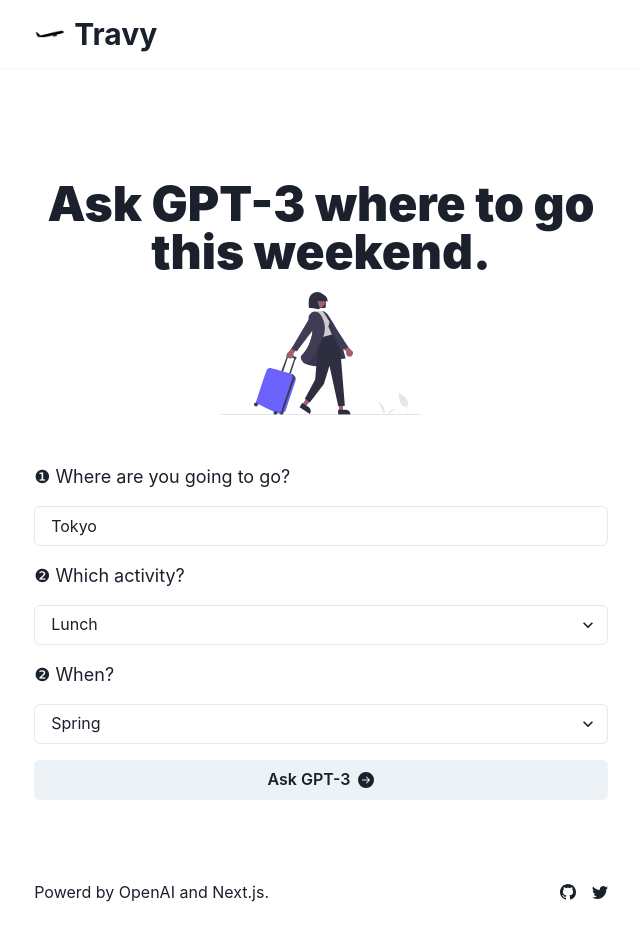
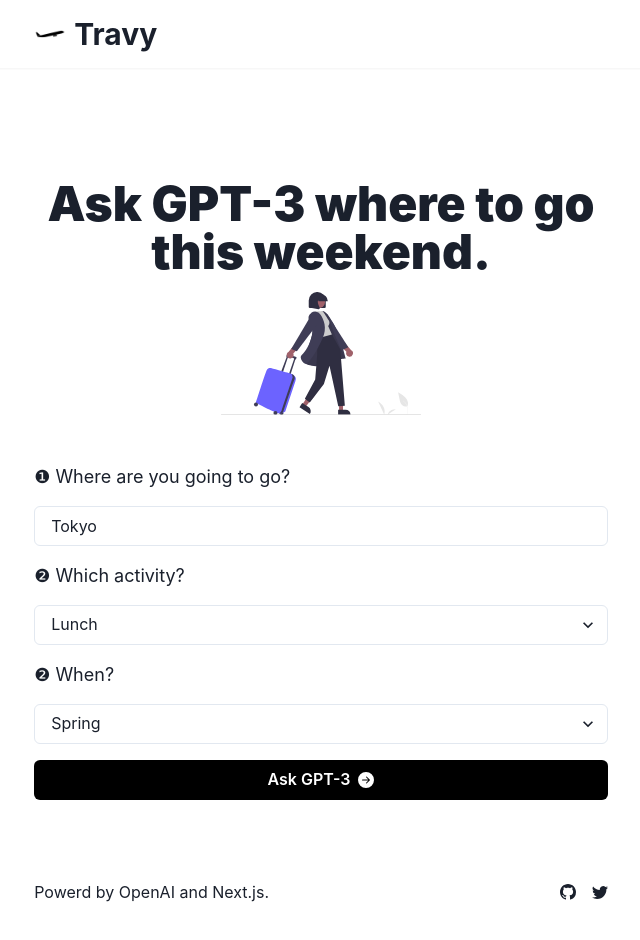
Before and after one commit to yhakamay/travy, a Next.js app: page / in a window 1280 px wide. Shown: the top 940 px of the page, without its empty margins (319-959 px from the left). Built offline with nearby package versions, Linux system fonts and the light colour scheme.

Commit message:
change the color of the button to black

```diff
--- a/src/app/page.tsx
+++ b/src/app/page.tsx
@@ -65,6 +65,9 @@
           w="full"
           rightIcon={<BsFillArrowRightCircleFill />}
           isLoading={loading}
+          color="white"
+          bgColor="black"
+          _hover={{ bgColor: "gray.700" }}
         >
           Ask GPT-3
         </Button>
```
